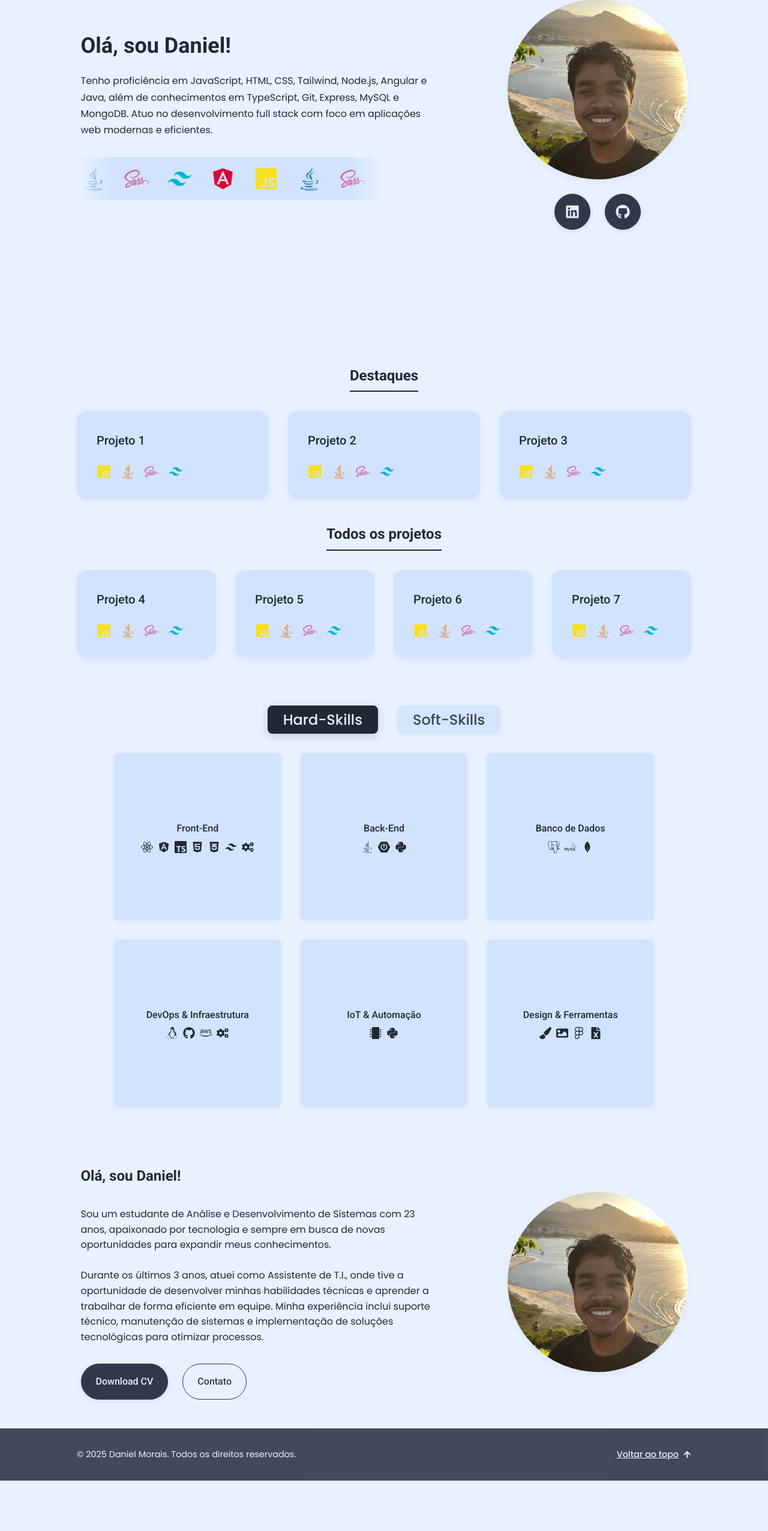
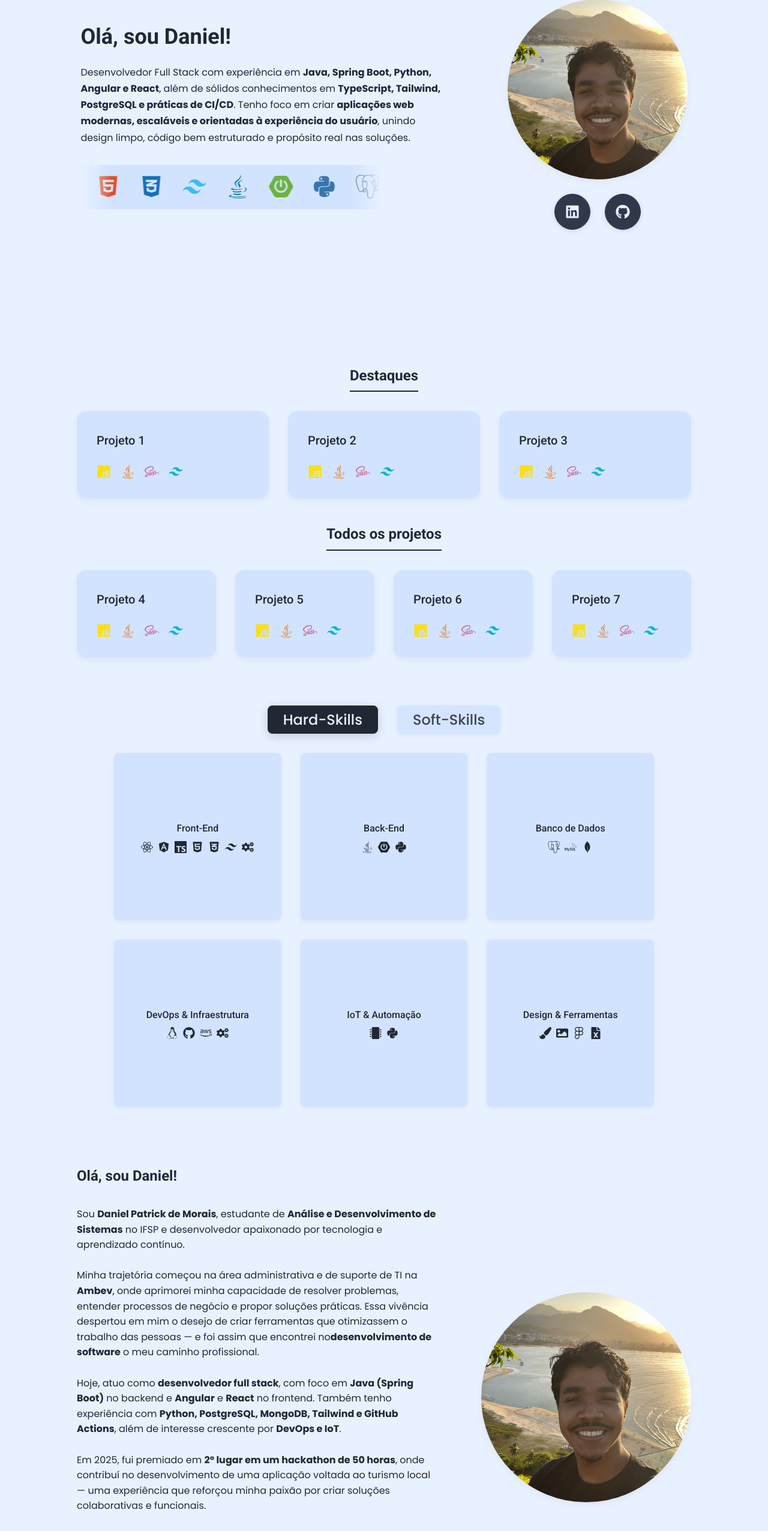
Before and after one commit to DanielPMorais/portfolio, a React (Vite) app: page / in a window 1280 px wide. Shown: the part 185-2737 px from the top of the page at 60% size. Before the commit the page ends 2653 px from the top, so only its background shows below. Built offline with nearby package versions, Linux system fonts and the light colour scheme.

Commit message:
feat(About): enhance About section with detailed personal introduction and updated skills;

```diff
--- a/src/features/About/About.jsx
+++ b/src/features/About/About.jsx
@@ -25,15 +25,32 @@ export function About() {
 
               {/* --- Texto Único --- */}
               <p>
-                Sou um estudante de Análise e Desenvolvimento de Sistemas com 23 anos, apaixonado
-                por tecnologia e sempre em busca de novas oportunidades para expandir meus
-                conhecimentos.
+                Sou <b>Daniel Patrick de Morais</b>, estudante de{' '}
+                <b>Análise e Desenvolvimento de Sistemas</b> no IFSP e desenvolvedor apaixonado por
+                tecnologia e aprendizado contínuo.
                 <br />
                 <br />
-                Durante os últimos 3 anos, atuei como Assistente de T.I., onde tive a oportunidade
-                de desenvolver minhas habilidades técnicas e aprender a trabalhar de forma eficiente
-                em equipe. Minha experiência inclui suporte técnico, manutenção de sistemas e
-                implementação de soluções tecnológicas para otimizar processos.
+                Minha trajetória começou na área administrativa e de suporte de TI na <b>Ambev</b>,
+                onde aprimorei minha capacidade de resolver problemas, entender processos de negócio
+                e propor soluções práticas. Essa vivência despertou em mim o desejo de criar
+                ferramentas que otimizassem o trabalho das pessoas — e foi assim que encontrei no
+                <b>desenvolvimento de software</b> o meu caminho profissional.
+                <br />
+                <br />
+                Hoje, atuo como <b>desenvolvedor full stack</b>, com foco em{' '}
+                <b>Java (Spring Boot)</b> no backend e <b>Angular</b> e <b>React</b> no frontend.
+                Também tenho experiência com{' '}
+                <b>Python, PostgreSQL, MongoDB, Tailwind e GitHub Actions</b>, além de interesse
+                crescente por <b>DevOps e IoT</b>.
+                <br />
+                <br />
+                Em 2025, fui premiado em <b>2º lugar em um hackathon de 50 horas</b>, onde contribuí
+                no desenvolvimento de uma aplicação voltada ao turismo local — uma experiência que
+                reforçou minha paixão por criar soluções colaborativas e funcionais.
+                <br />
+                <br />
+                Tenho como valores a <b>proatividade, criatividade e aprendizado constante</b>.
+                Busco sempre unir técnica, propósito e impacto real em cada projeto que desenvolvo.
               </p>
 
               {/* Botões */}
--- a/src/features/About/About.module.css
+++ b/src/features/About/About.module.css
@@ -14,8 +14,8 @@
 }
 
 .aboutImage {
-  width: 250px;
-  height: 250px;
+  width: 300px;
+  height: 300px;
   border-radius: 50%;
   overflow: hidden;
   box-shadow: 0 4px 12px rgba(0, 0, 0, 0.05);
@@ -140,8 +140,8 @@ html[data-theme="dark"] .secondaryButton:hover {
   }
 
   .aboutImage {
-    width: 300px;
-    height: 300px;
+    width: 350px;
+    height: 350px;
   }
 
   .aboutContent {
--- a/src/features/Hero/Hero.jsx
+++ b/src/features/Hero/Hero.jsx
@@ -1,8 +1,29 @@
 import React from 'react';
 import styles from './Hero.module.css';
-import { FaLinkedin, FaGithub, FaJava, FaSass, FaAngular } from 'react-icons/fa';
+import {
+  FaLinkedin,
+  FaGithub,
+  FaJava,
+  FaAngular,
+  FaReact,
+  FaHtml5,
+  FaCss3Alt,
+  FaPython,
+  FaDatabase,
+  FaLinux,
+  FaAws,
+  FaCogs,
+  FaMicrochip,
+} from 'react-icons/fa';
 import { IoLogoJavascript } from 'react-icons/io5';
-import { SiTailwindcss } from 'react-icons/si';
+import {
+  SiTailwindcss,
+  SiTypescript,
+  SiSpringboot,
+  SiPostgresql,
+  SiMysql,
+  SiMongodb,
+} from 'react-icons/si';
 import { Container } from '../../components/layout/Container/Container';
 
 const socialLinks = [
@@ -11,11 +32,33 @@ const socialLinks = [
 ];
 
 const techIcons = [
-  { name: 'JavaScript', icon: <IoLogoJavascript style={{ color: '#F7DF1E' }} /> },
-  { name: 'Java', icon: <FaJava style={{ color: '#007396' }} /> },
-  { name: 'Sass', icon: <FaSass style={{ color: '#CC6699' }} /> },
-  { name: 'TailwindCSS', icon: <SiTailwindcss style={{ color: '#06B6D4' }} /> },
-  { name: 'Angular', icon: <FaAngular style={{ color: '#DD0031' }} /> },
+  // Front-End
+  { name: 'React', icon: <FaReact size={40} style={{ color: '#00D8FF' }} /> },
+  { name: 'Angular', icon: <FaAngular size={42} style={{ color: '#DD0031' }} /> },
+  { name: 'TypeScript', icon: <SiTypescript size={38} style={{ color: '#007ACC' }} /> },
+  { name: 'JavaScript', icon: <IoLogoJavascript size={40} style={{ color: '#F0DB4F' }} /> },
+  { name: 'HTML5', icon: <FaHtml5 size={40} style={{ color: '#E34F26' }} /> },
+  { name: 'CSS3', icon: <FaCss3Alt size={40} style={{ color: '#1572B6' }} /> },
+  { name: 'TailwindCSS', icon: <SiTailwindcss size={40} style={{ color: '#38BDF8' }} /> },
+
+  // Back-End
+  { name: 'Java', icon: <FaJava size={40} style={{ color: '#007396' }} /> },
+  { name: 'Spring Boot', icon: <SiSpringboot size={40} style={{ color: '#6DB33F' }} /> },
+  { name: 'Python', icon: <FaPython size={40} style={{ color: '#3776AB' }} /> },
+
+  // Banco de Dados
+  { name: 'PostgreSQL', icon: <SiPostgresql size={40} style={{ color: '#336791' }} /> },
+  { name: 'MySQL', icon: <SiMysql size={40} style={{ color: '#4479A1' }} /> },
+  { name: 'MongoDB', icon: <SiMongodb size={40} style={{ color: '#47A248' }} /> },
+
+  // DevOps & Infraestrutura
+  { name: 'Linux', icon: <FaLinux size={40} style={{ color: '#FCC624' }} /> },
+  { name: 'GitHub', icon: <FaGithub size={40} style={{ color: '#181717' }} /> },
+  { name: 'AWS', icon: <FaAws size={40} style={{ color: '#FF9900' }} /> },
+  { name: 'CI/CD', icon: <FaCogs size={40} style={{ color: '#FF6B6B' }} /> },
+
+  // IoT & Automação
+  { name: 'Arduino', icon: <FaMicrochip size={40} style={{ color: '#00979D' }} /> },
 ];
 
 export function Hero() {
@@ -25,9 +68,11 @@ export function Hero() {
         <div className={styles.heroContent}>
           <h1>Olá, sou Daniel!</h1>
           <p>
-            Tenho proficiência em JavaScript, HTML, CSS, Tailwind, Node.js, Angular e Java, além de
-            conhecimentos em TypeScript, Git, Express, MySQL e MongoDB. Atuo no desenvolvimento full
-            stack com foco em aplicações web modernas e eficientes.
+            Desenvolvedor Full Stack com experiência em{' '}
+            <b>Java, Spring Boot, Python, Angular e React</b>, além de sólidos conhecimentos em{' '}
+            <b>TypeScript, Tailwind, PostgreSQL e práticas de CI/CD</b>. Tenho foco em criar{' '}
+            <b>aplicações web modernas, escaláveis e orientadas à experiência do usuário</b>, unindo
+            design limpo, código bem estruturado e propósito real nas soluções.
           </p>
 
           <div className={styles.techStack}>
```
